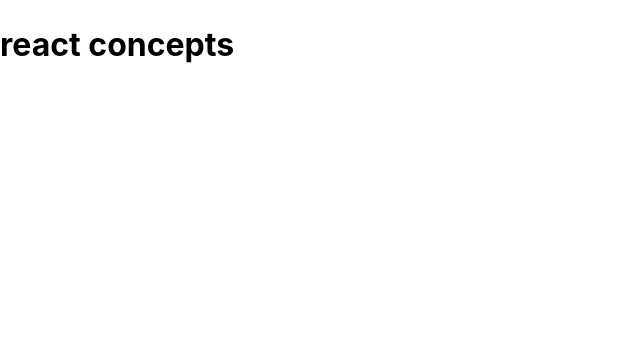
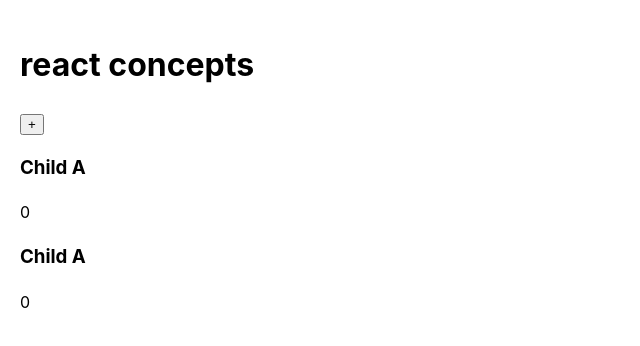
Before and after one commit to sardarbalnour/react-concepts, a React (Vite) app: page / in a window 1280 px wide. Shown: the top 346 px of the page, without its empty margins (0-640 px from the left). Built offline with nearby package versions, Linux system fonts and the light colour scheme.

Commit message:
lifting state up

```diff
--- a/src/App.jsx
+++ b/src/App.jsx
@@ -1,8 +1,10 @@
+import Parent from "./components/Parent";
+
 function App() {
-
   return (
     <>
       <h1>react concepts</h1>
+      <Parent />
     </>
   );
 }
--- /dev/null
+++ b/src/components/ChildA.jsx
@@ -0,0 +1,12 @@
+import React, { useState } from "react";
+
+function ChildA({ number }) {
+  return (
+    <div>
+      <h3>Child A</h3>
+      <p>{number}</p>
+    </div>
+  );
+}
+
+export default ChildA;
--- /dev/null
+++ b/src/components/ChildB.jsx
@@ -0,0 +1,12 @@
+import React from "react";
+
+function ChildB({ number }) {
+  return (
+    <div>
+      <h3>Child A</h3>
+      <p>{number}</p>
+    </div>
+  );
+}
+
+export default ChildB;
--- /dev/null
+++ b/src/components/Parent.jsx
@@ -0,0 +1,16 @@
+import { useState } from "react";
+import ChildA from "./ChildA";
+import ChildB from "./ChildB";
+
+function Parent() {
+  const [number, setNumber] = useState(0);
+  return (
+    <div>
+      <button onClick={() => setNumber((number) => number + 1)}>+</button>
+      <ChildA number={number} />
+      <ChildB number={number} />
+    </div>
+  );
+}
+
+export default Parent;
--- a/src/index.css
+++ b/src/index.css
@@ -6,7 +6,7 @@
 
 
 body {
-  margin: 0;
+  margin: 20px;
   display: flex;
   place-items: center;
 }
```
